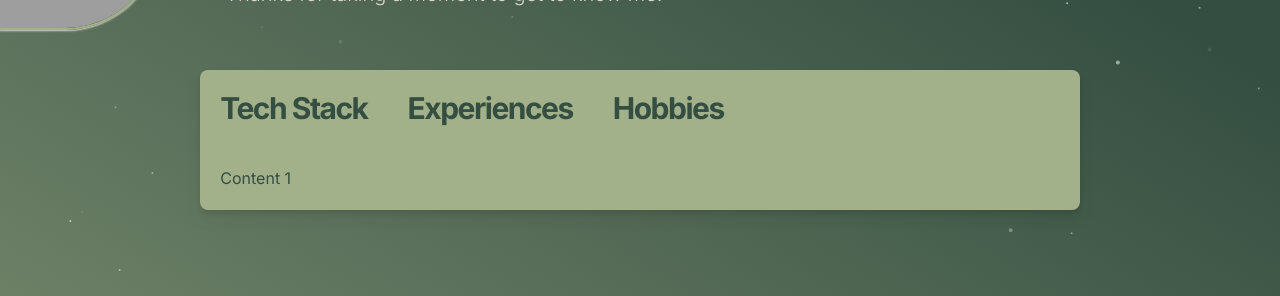
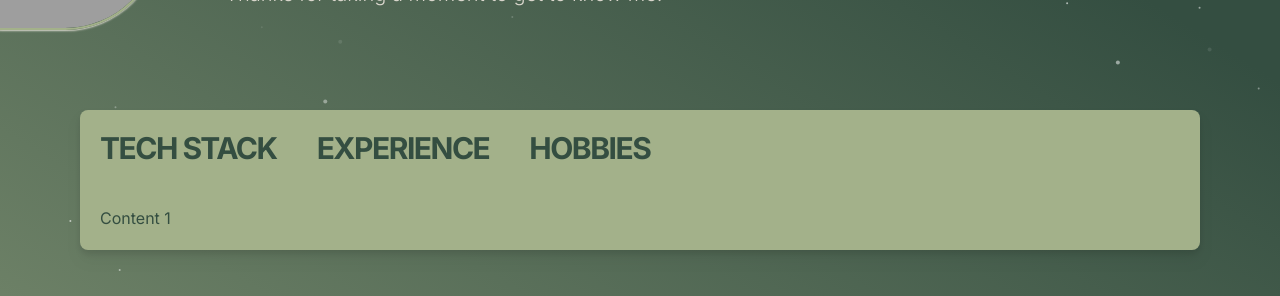
Before and after one commit to notjoedo/portfolio, a Next.js app in the folder portfolio/: page /about in a window 1280 px wide. Shown: the part 318-614 px from the top of the page. Built offline with nearby package versions, Linux system fonts and the light colour scheme; grey boxes are pictures that could not be loaded.

Commit message:
Update page.tsx

```diff
--- a/portfolio/src/app/about/page.tsx
+++ b/portfolio/src/app/about/page.tsx
@@ -1,5 +1,5 @@
 import Image from "next/image";
-import { Tab, TabGroup, TabList, TabPanel, TabPanels } from '@headlessui/react'
+import { Tab, TabGroup, TabList, TabPanel, TabPanels } from "@headlessui/react";
 
 export default function About() {
   return (
@@ -30,12 +30,30 @@ export default function About() {
           </h1>
         </div>
       </div>
-      <div className="flex justify-center items-center bg-[#A3B18A] rounded-lg mt-10 drop-shadow-lg">
+      <div className="flex justify-start items-center bg-[#A3B18A] rounded-lg mt-20 drop-shadow-lg w-full ">
         <TabGroup className={"p-5 space-y-10"}>
           <TabList className="space-x-10 font-bold text-3xl tracking-[-0.05em] mr-32 pr-52">
-            <Tab>Tech Stack</Tab>
-            <Tab>Experiences</Tab>
-            <Tab>Hobbies</Tab>
+            <Tab
+              className={
+                "transition ease-in-out delay-150 hover:-translate-y-1 hover:scale-110 duration-150"
+              }
+            >
+              TECH STACK
+            </Tab>
+            <Tab
+              className={
+                "transition ease-in-out delay-150 hover:-translate-y-1 hover:scale-110 duration-150"
+              }
+            >
+              EXPERIENCE
+            </Tab>
+            <Tab
+              className={
+                "transition ease-in-out delay-150 hover:-translate-y-1 hover:scale-110 duration-150"
+              }
+            >
+              HOBBIES
+            </Tab>
           </TabList>
           <TabPanels>
             <TabPanel>Content 1</TabPanel>
```
